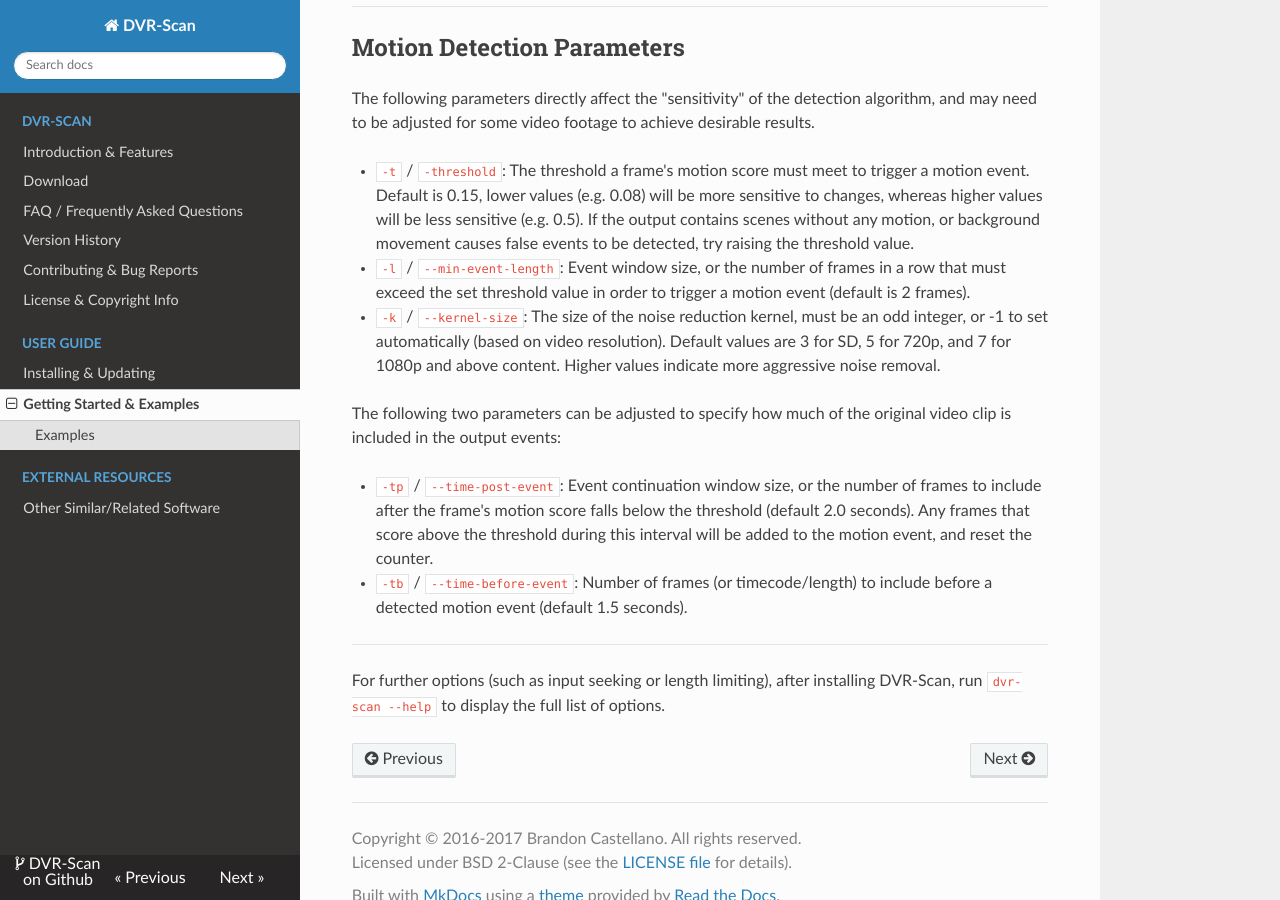
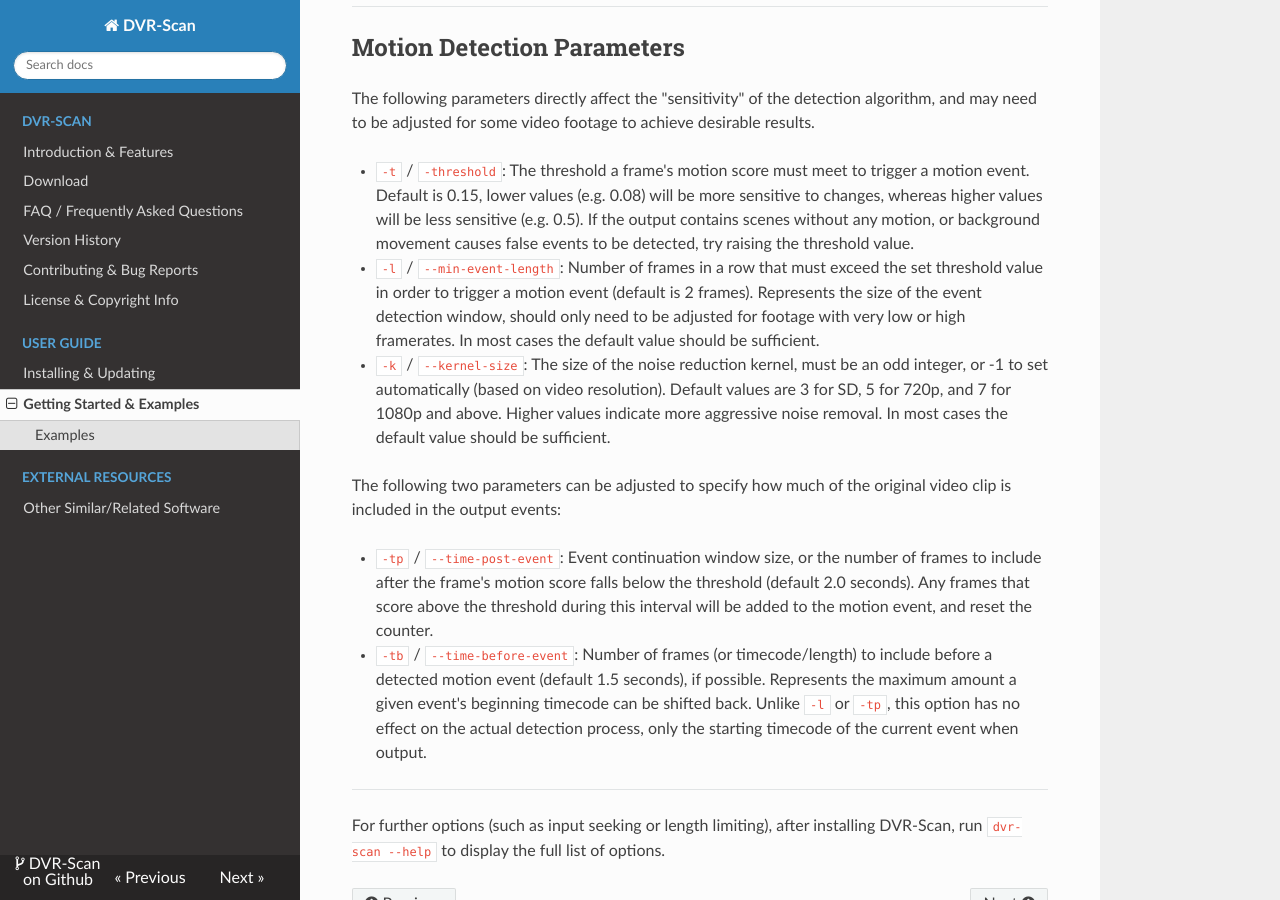
Before and after one commit to Breakthrough/DVR-Scan, an MkDocs documentation site: the page built from docs/guide/examples.md, in a window 1280 px wide and 900 px high, scrolled down 950 px. Built offline with MkDocs 1.6.1, drawn with Linux system fonts in a browser that asks for light colours; nearby versions of some CDN libraries; old or Windows-style settings are respelled for this version of MkDocs.

Commit message:
Updated examples and version information.

```diff
--- a/docs/guide/examples.md
+++ b/docs/guide/examples.md
@@ -35,13 +35,13 @@
 The following parameters directly affect the "sensitivity" of the detection algorithm, and may need to be adjusted for some video footage to achieve desirable results.
 
  - `-t` / `-threshold`: The threshold a frame's motion score must meet to trigger a motion event.  Default is 0.15, lower values (e.g. 0.08) will be more sensitive to changes, whereas higher values will be less sensitive (e.g. 0.5).  If the output contains scenes without any motion, or background movement causes false events to be detected, try raising the threshold value.
- - `-l` / `--min-event-length`: Event window size, or the number of frames in a row that must exceed the set threshold value in order to trigger a motion event (default is 2 frames).
- - `-k` / `--kernel-size`: The size of the noise reduction kernel, must be an odd integer, or -1 to set automatically (based on video resolution).  Default values are 3 for SD, 5 for 720p, and 7 for 1080p and above content.  Higher values indicate more aggressive noise removal.
+ - `-l` / `--min-event-length`: Number of frames in a row that must exceed the set threshold value in order to trigger a motion event (default is 2 frames).  Represents the size of the event detection window, should only need to be adjusted for footage with very low or high framerates.  In most cases the default value should be sufficient.
+ - `-k` / `--kernel-size`: The size of the noise reduction kernel, must be an odd integer, or -1 to set automatically (based on video resolution).  Default values are 3 for SD, 5 for 720p, and 7 for 1080p and above.  Higher values indicate more aggressive noise removal.  In most cases the default value should be sufficient.
 
 The following two parameters can be adjusted to specify how much of the original video clip is included in the output events:
 
  - `-tp` / `--time-post-event`: Event continuation window size, or the number of frames to include after the frame's motion score falls below the threshold (default 2.0 seconds).  Any frames that score above the threshold during this interval will be added to the motion event, and reset the counter.
- - `-tb` / `--time-before-event`: Number of frames (or timecode/length) to include before a detected motion event (default 1.5 seconds).
+ - `-tb` / `--time-before-event`: Number of frames (or timecode/length) to include before a detected motion event (default 1.5 seconds), if possible.  Represents the maximum amount a given event's beginning timecode can be shifted back.  Unlike `-l` or `-tp`, this option has no effect on the actual detection process, only the starting timecode of the current event when output.
 
 ----------------------
 
--- a/dvr_scan/__init__.py
+++ b/dvr_scan/__init__.py
@@ -33,7 +33,7 @@
 
 
 # Used for module identification and when printing copyright & version info.
-__version__ = 'v0.1-dev'
+__version__ = 'v1.0'
 
 # About & copyright message string shown for the -v/--version CLI argument.
 ABOUT_STRING   = """-----------------------------------------------
--- a/setup.py
+++ b/setup.py
@@ -35,7 +35,7 @@
 
 setup(
     name='DVR-Scan',
-    version='0.1',
+    version='1.0',
     description="Tool for finding and extracting motion events in video files (e.g. security camera footage).",
     long_description=open('package-info.rst').read(),
     author='Brandon Castellano',
```
